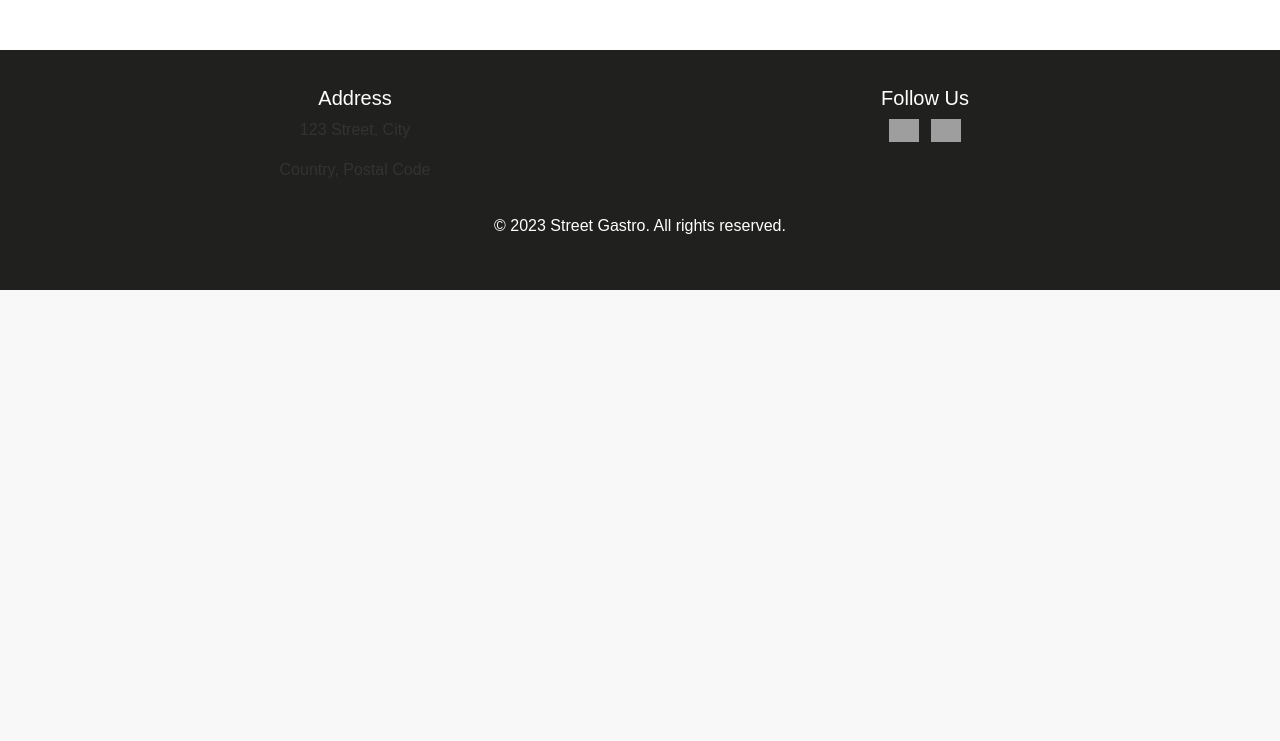
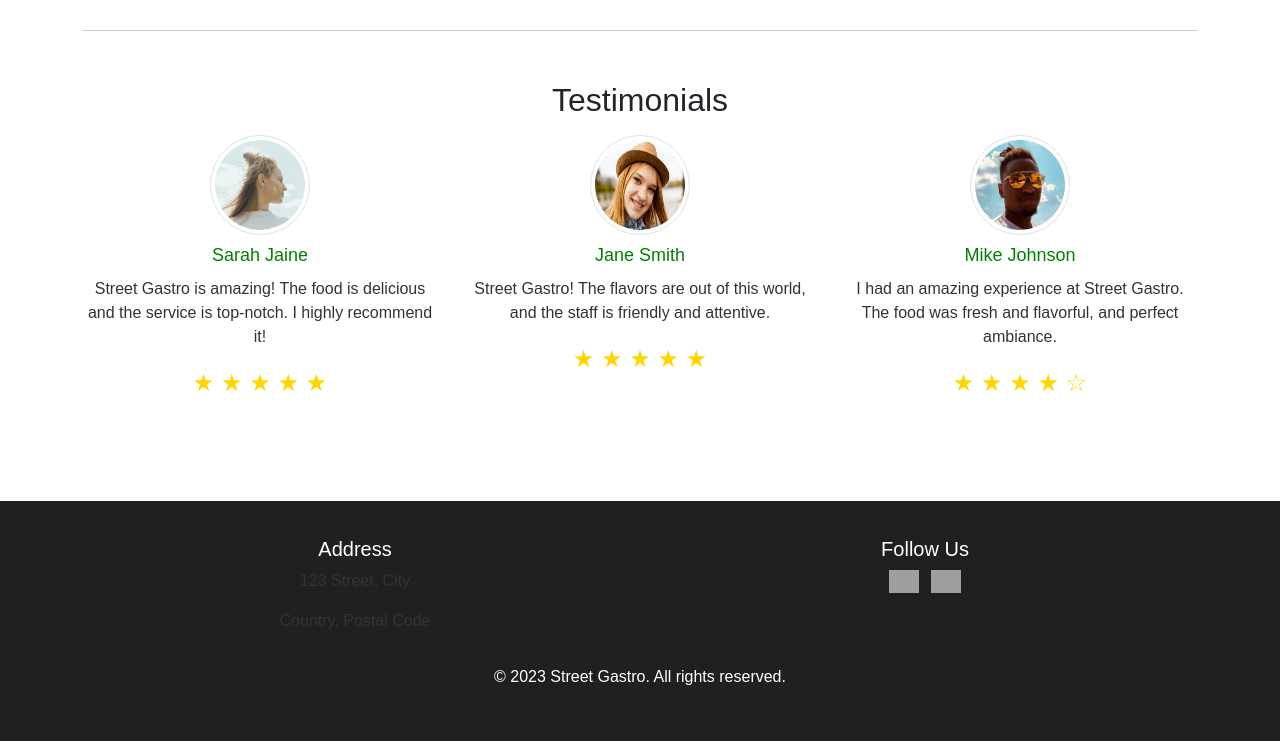
Before and after one commit to KristianDsmith/project-4, a Django app: page / in a window 1280 px wide. Shown: the part 3114-3855 px from the top of the page. Before the commit the page ends 3404 px from the top, so only its background shows below. Run offline with Django 3.2, Linux system fonts and the light colour scheme; some web fonts are replaced; grey boxes are pictures that could not be loaded.

Commit message:
Add testimonal section and styling css

```diff
--- a/static/css/styles.css
+++ b/static/css/styles.css
@@ -202,6 +202,49 @@ body:not(.home-page) .carousel-control-next {
 }
 
 
+/* Custom CSS for Testimonial Section */
+.container .testimonial {
+    text-align: center;
+    margin-bottom: 30px;
+  }
+
+  .container .testimonial img {
+    width: 100px; /* Adjust the width as needed */
+    height: 100px; /* Adjust the height as needed */
+  }
+
+  .container .testimonial h3 {
+    margin-top: 10px;
+  }
+
+  .container .testimonial p {
+    margin-top: 10px;
+  }
+
+  .container .testimonial .rating {
+    font-size: 24px;
+  }
+
+  /* Additional styling for the stars */
+  .container .testimonial .rating .star {
+    color: gold;
+  }
+
+/* Custom CSS for Testimonial Section */
+.testimonial-section {
+    border-top: 1px solid #ccc; /* Add a border line on top to separate from gallery section */
+    padding-top: 30px;
+    padding-bottom: 30px;
+}
+
+/* Make the testimonial section full width */
+.testimonial-section .container {
+    padding-right: 0;
+    padding-left: 0;
+    margin-right: auto;
+    margin-left: auto;
+    max-width: 100%;
+}
 /* Menu page */
 .container {
     padding-top: 20px;
--- a/templates/index.html
+++ b/templates/index.html
@@ -95,4 +95,59 @@
     </div>
 </div>
 
+
+<!-- Testimonial Section -->
+<div class="testimonial-section">
+    <div class="container">
+    <h2 class="text-center">Testimonials</h2>
+    <div class="row mt-3">
+        <div class="col-md-4">
+            <div class="testimonial">
+                <img src="{% static 'images/sarah-jaine.jpg' %}" alt="Person 1" class="img-thumbnail rounded-circle">
+                <h3>Sarah Jaine</h3>
+                <p>Street Gastro is amazing! The food is delicious and the service is top-notch. I highly recommend it!</p>
+                <div class="rating">
+                    <span class="star">&#9733;</span>
+                    <span class="star">&#9733;</span>
+                    <span class="star">&#9733;</span>
+                    <span class="star">&#9733;</span>
+                    <span class="star">&#9733;</span>
+                </div>
+            </div>
+        </div>
+        <div class="col-md-4">
+            <div class="testimonial">
+                <img src="{% static 'images/jane-smith.jpg' %}" alt="Person 2" class="img-thumbnail rounded-circle">
+                <h3>Jane Smith</h3>
+                <p>Street Gastro! The flavors are out of this world, and the staff is friendly and attentive.</p>
+                <div class="rating">
+                    <span class="star">&#9733;</span>
+                    <span class="star">&#9733;</span>
+                    <span class="star">&#9733;</span>
+                    <span class="star">&#9733;</span>
+                    <span class="star">&#9733;</span>
+                </div>
+            </div>
+        </div>
+        <div class="col-md-4">
+            <div class="testimonial">
+                <img src="{% static 'images/mike-johnson.jpg' %}" alt="Person 3" class="img-thumbnail rounded-circle">
+                <h3>Mike Johnson</h3>
+                <p>I had an amazing experience at Street Gastro. The food was fresh and flavorful, and perfect ambiance.</p>
+                <div class="rating">
+                    <span class="star">&#9733;</span>
+                    <span class="star">&#9733;</span>
+                    <span class="star">&#9733;</span>
+                    <span class="star">&#9733;</span>
+                    <span class="star">&#9734;</span>
+                </div>
+            </div>
+        </div>
+    </div>
+</div>
+</div>
+
+
+
+
 {% endblock %}
```
Also changed, not shown: static/images/jane-smith.jpg (added), static/images/mike-johnson.jpg (added), static/images/sarah-jaine.jpg (added).
